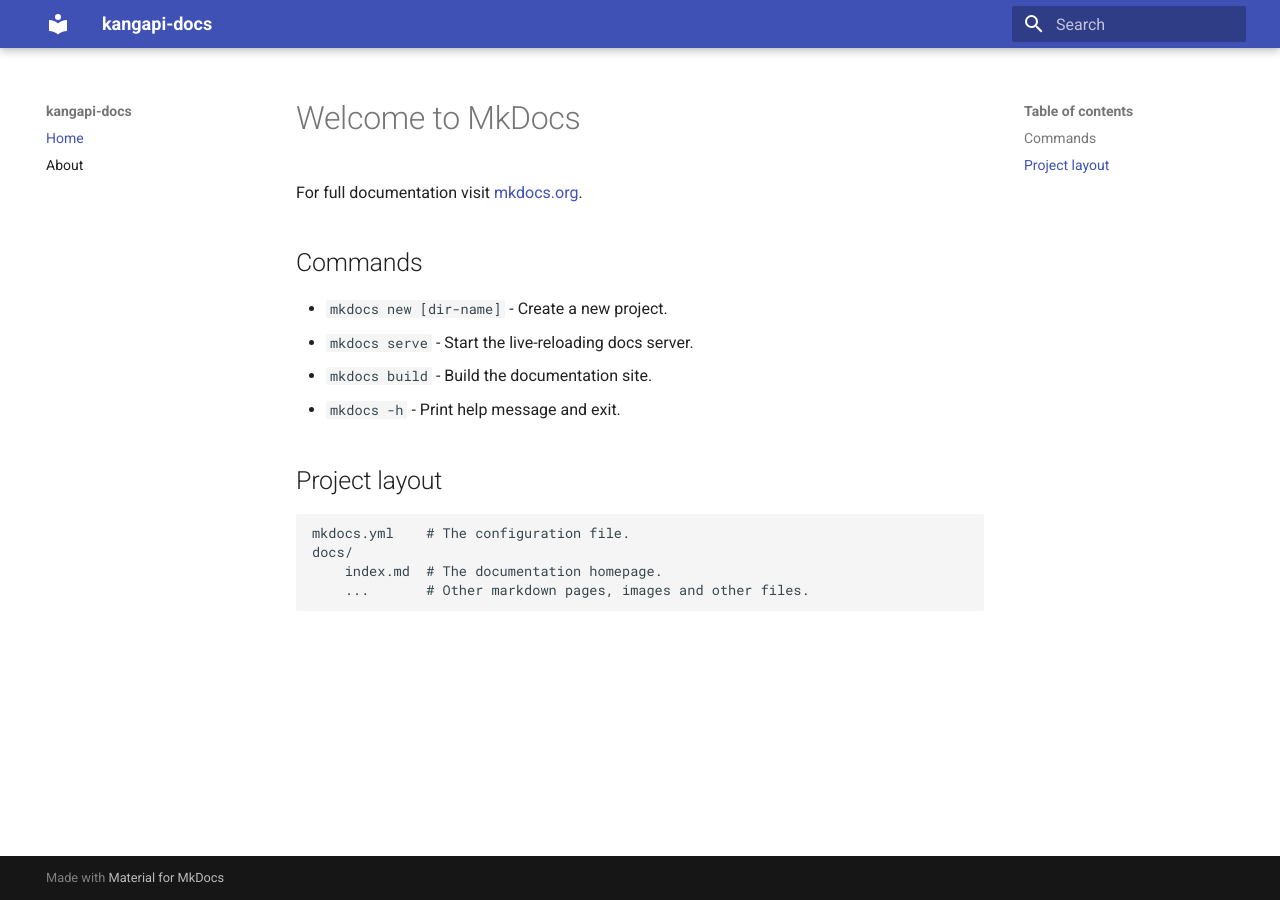
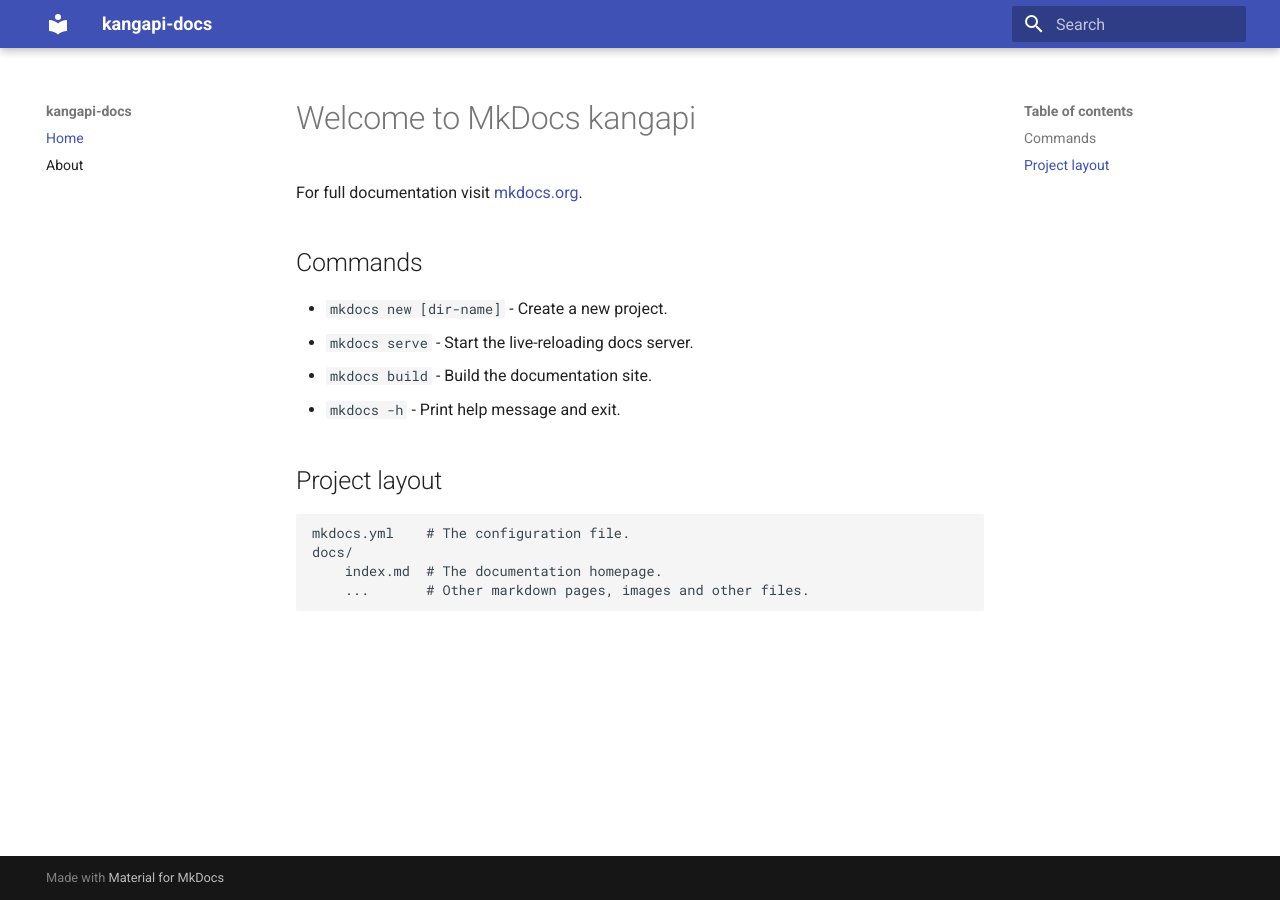
Before and after one commit to kangapi/mkdocs, an MkDocs documentation site: the page built from docs/index.md, in a window 1280 px wide. Built offline with MkDocs 1.6.1 and Material for MkDocs 9.7.7, drawn with Linux system fonts in a browser that asks for light colours.

Commit message:
2 commit

```diff
--- a/docs/index.md
+++ b/docs/index.md
@@ -1,4 +1,4 @@
-# Welcome to MkDocs
+# Welcome to MkDocs kangapi
 
 For full documentation visit [mkdocs.org](https://www.mkdocs.org).
 
```
Also changed, not shown: 1 other file.
